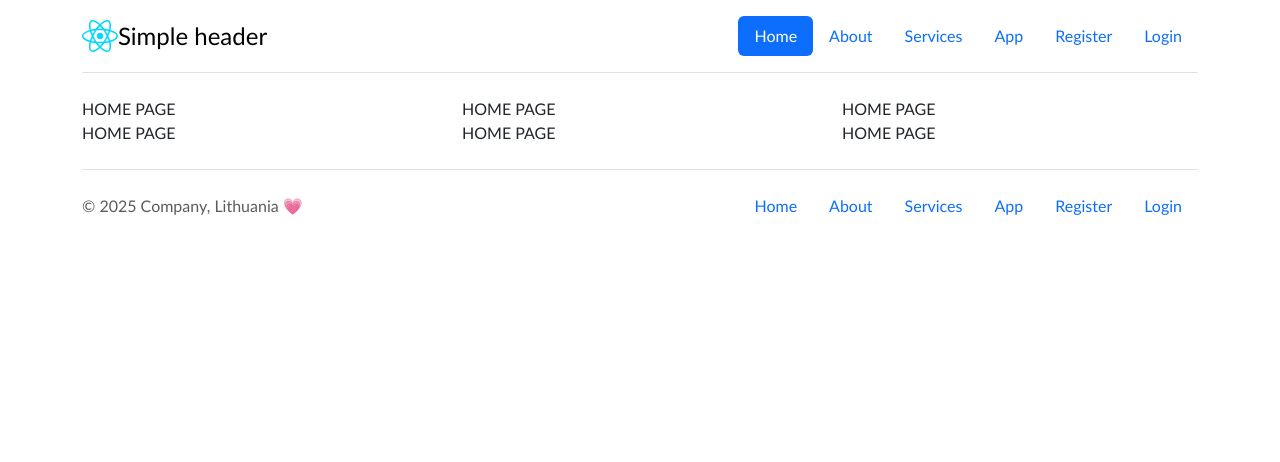
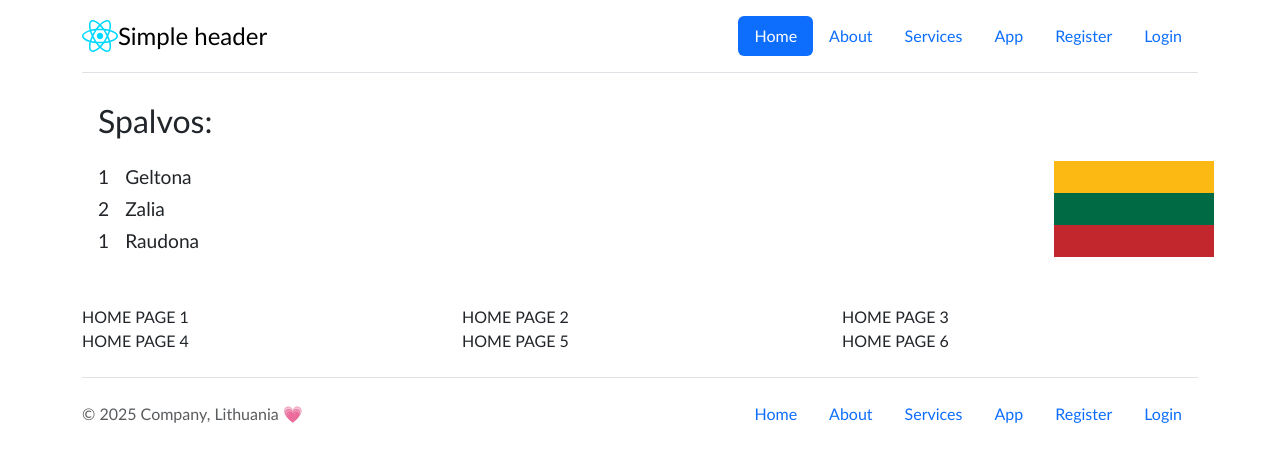
Before and after one commit to sberzonskiene/55-grupe-react, a React (Vite) app: page / in a window 1280 px wide. Shown: the top 462 px of the page. Built offline with nearby package versions, Linux system fonts and the light colour scheme.

Commit message:
text-list

```diff
--- /dev/null
+++ b/src/components/cookie-clicker/CookieClicker.jsx
@@ -0,0 +1 @@
+export function CookieClicer ()
--- /dev/null
+++ b/src/components/text-list/ColorBlock.jsx
@@ -0,0 +1,12 @@
+export function ColorBlock({ colorData }) {
+    return (
+        <li>
+            <div className="number">{colorData.index}</div>
+            <div className="name">{colorData.name}</div>
+            <div className="color"
+                style={{
+                    backgroundColor: colorData.color
+                }}></div>
+        </li >
+    );
+}
--- /dev/null
+++ b/src/components/text-list/TextList.css
@@ -0,0 +1,32 @@
+.text-list {
+  display: flex;
+  flex-direction: column;
+  gap: 1rem;
+}
+.text-list .title {
+  font-size: 2rem;
+}
+.text-list ul {
+  display: flex;
+  flex-direction: column;
+  gap: 0rem;
+}
+.text-list li {
+  display: flex;
+  align-items: center;
+  gap: 1rem;
+}
+.text-list .number {
+  font-size: 1.2rem;
+  line-height: 1em;
+}
+.text-list .name {
+  font-size: 1.2rem;
+  line-height: 1em;
+}
+.text-list .color {
+  width: 10rem;
+  height: 2rem;
+  margin-left: auto;
+  background-color: #eee;
+}
--- /dev/null
+++ b/src/components/text-list/TextList.jsx
@@ -0,0 +1,16 @@
+import { ColorBlock } from './ColorBlock';
+import './TextList.css';
+
+export function TextList() {
+    const data = [
+        { index: 1, name: 'Geltona', color: '#FDB913'},
+        { index: 2, name: 'Zalia', color: '#006A44' },
+        { index: 1, name: 'Raudona', color: '#C1272D'},
+];
+    return (
+        <div className="text-list">
+            <p className='title'>Spalvos:</p>
+            <ul>{data.map(item => <ColorBlock key={item.index} colorData={item} />)}</ul>
+        </div>
+    );
+}
--- a/src/pages/About.jsx
+++ b/src/pages/About.jsx
@@ -7,7 +7,7 @@ export function About() {
                 <div className="row">
                     <div className="col-12 col-md-6 col-lg-4 col-xxl-3">
                        <img src={dogy} alt='img' />
-                       <h1>ABOUT PAGE</h1>
+                       <h1>Cookie clicker</h1>
                     </div>
                 </div>
             </section>
--- a/src/pages/Home.jsx
+++ b/src/pages/Home.jsx
@@ -1,25 +1,34 @@
+import { TextList } from "../components/text-list/TextList";
+
 export function Home() {
+    const list = ['Pomodoras', 'Agurkas', 'Svogunas', 'Cesnakas', 'Bulve'];
+
     return (
         <main>
             <section className="container">
                 <div className="row">
-                    <div className="col-12 col-md-6 col-lg-4 col-xxl-3">
-                        HOME PAGE
+                    <div className="col-12 mb-5 ms-3">
+                        <TextList />
+                    </div>
+                </div>
+                <div className="row">
+                    <div className="col-12 col-md-md-6 col-lg-4 col-xxl-3">
+                        HOME PAGE 1
                     </div>
                     <div className="col-12 col-md-6 col-lg-4 col-xxl-3">
-                        HOME PAGE
+                        HOME PAGE 2
                     </div>
                     <div className="col-12 col-md-6 col-lg-4 col-xxl-3">
-                        HOME PAGE
+                        HOME PAGE 3
                     </div>
                     <div className="col-12 col-md-6 col-lg-4 col-xxl-3">
-                        HOME PAGE
+                        HOME PAGE 4
                     </div>
                     <div className="col-12 col-md-6 col-lg-4 col-xxl-3">
-                        HOME PAGE
+                        HOME PAGE 5
                     </div>
                     <div className="col-12 col-md-6 col-lg-4 col-xxl-3">
-                        HOME PAGE
+                        HOME PAGE 6
                     </div>
                 </div>
             </section>
```
